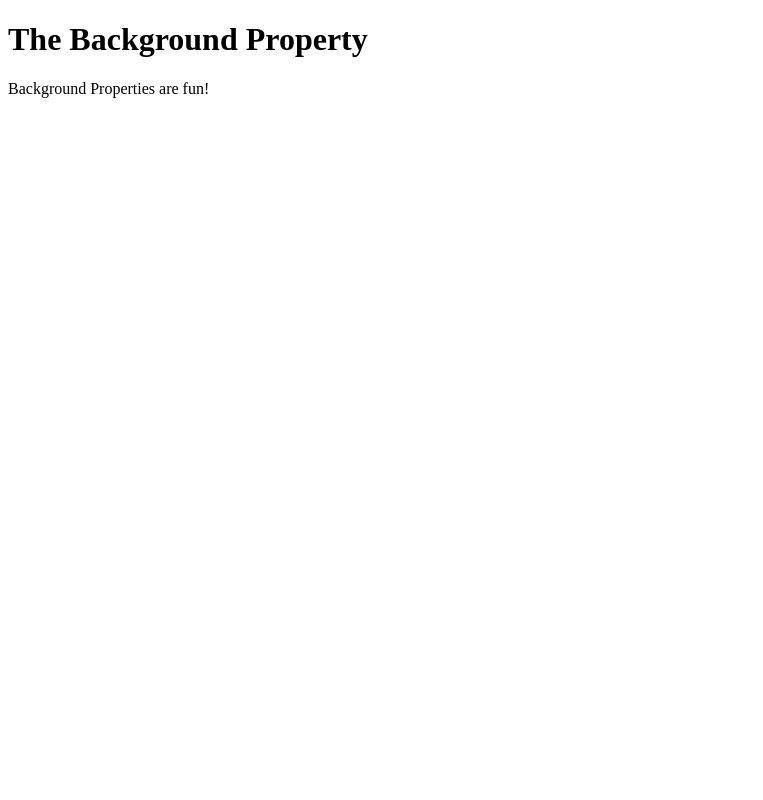
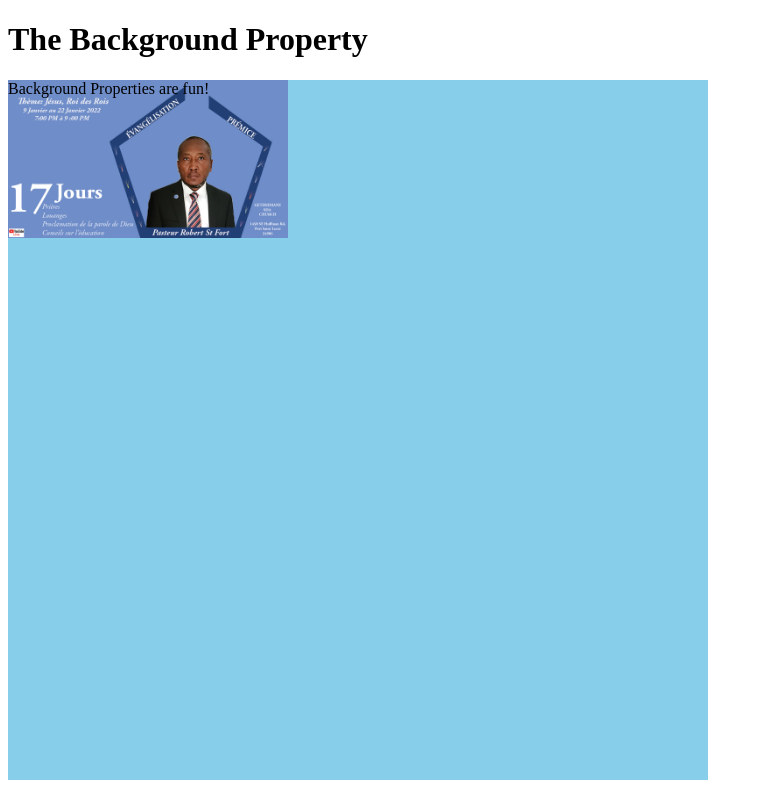
Before and after one commit to Dapada/background-property, a plain HTML site: page index.html in a window 1280 px wide. Shown: the whole page, without its empty margins (0-763 px from the left). Drawn offline with Linux system fonts and the light colour scheme.

Commit message:
Update index.html

```diff
--- a/index.html
+++ b/index.html
@@ -4,14 +4,28 @@
 	<meta charset="utf-8">
 	<meta name="viewport" content="width=device-width, initial-scale=1">
 	<link rel="stylesheet" type="text/css" href="style.css">
-	<title>Background</title>
+	<title>Background Image</title>
+
+
+<style>
+	/*Background image with background color */
+#bg {
+	width: 700px;
+	height: 700px;
+	background-color: skyblue;
+	background-image: url("croisadeJanuary.jpg");
+	background-size: 40%;
+	background-repeat: no-repeat;
+}
+</style>
+
 </head>
 <body>
 
 	 <h1>The Background Property</h1>
+
+	<!--Background image with background color -->
 	<div id="bg">Background Properties are fun!</div>
-
-	 <!-- <img id="bg" src="croisadeJanuary.jpg" alt="my croisadeJanuary"> -->
 
 
 </body>
```
